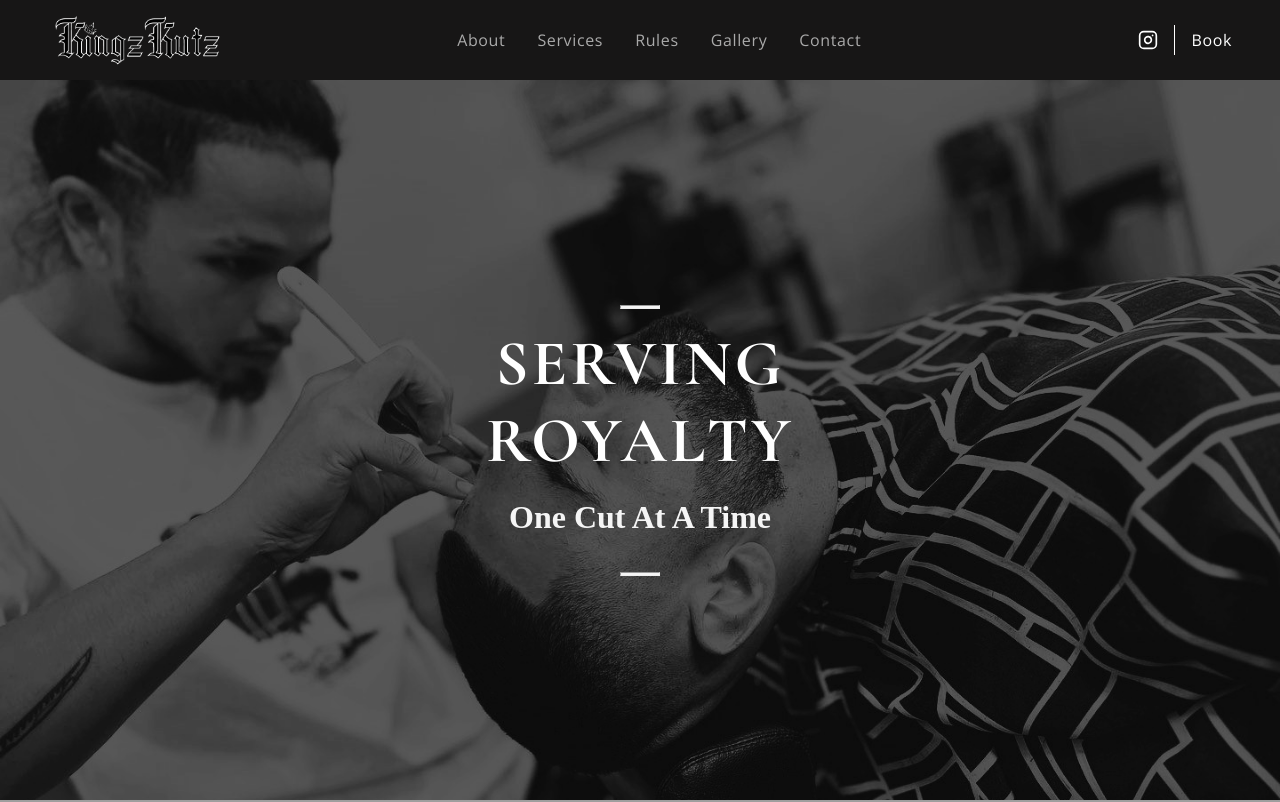
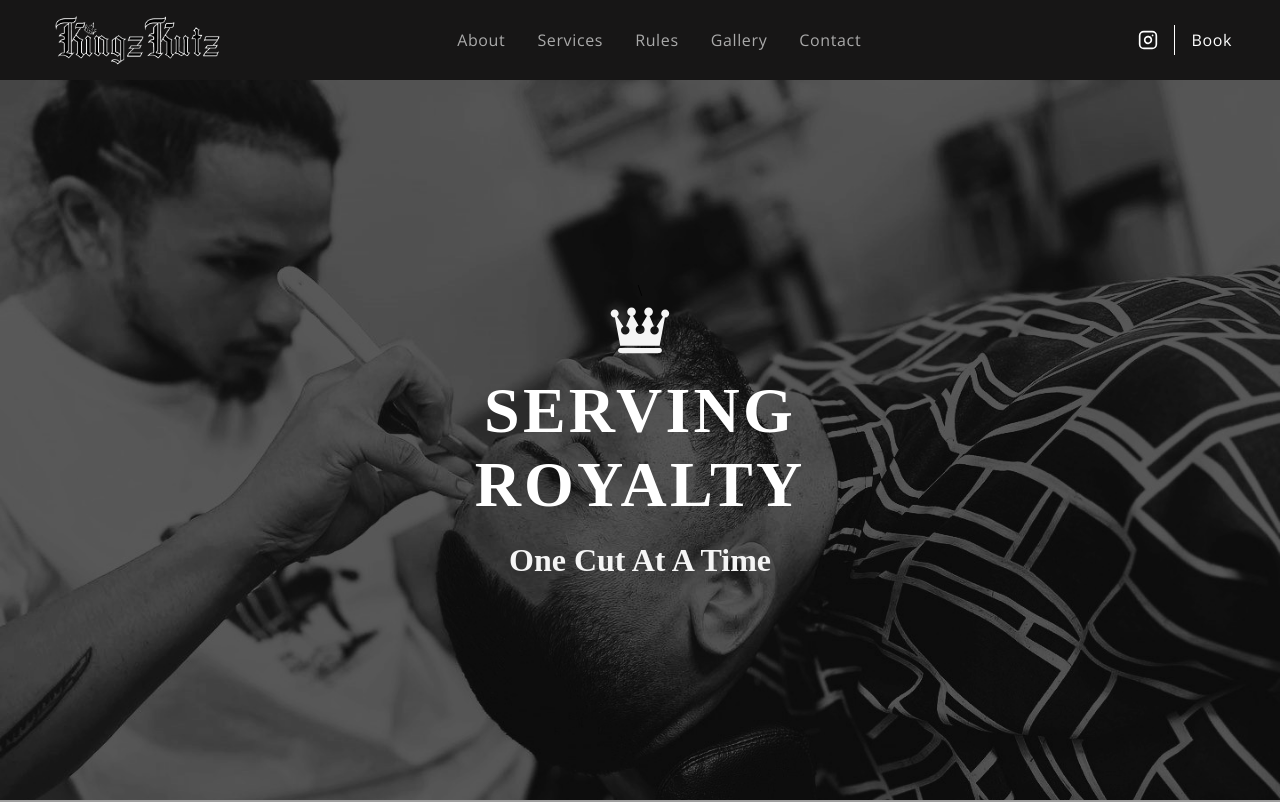
Before and after one commit to JuanTwo779/kingz-kutz-v2, a React (Create React App) app: page / in a window 1280 px wide. Shown: the top 802 px of the page. Built offline with nearby package versions, Linux system fonts and the light colour scheme; grey boxes are pictures that could not be loaded; a web font is replaced by a local one.

Commit message:
text changes and crown icon

```diff
--- a/src/container/Hero/Hero.css
+++ b/src/container/Hero/Hero.css
@@ -12,11 +12,12 @@
 }
 
 .app__hero-h1 {
-     font-family: var(--font-eight);
+     font-family: var(--font-base);
      color: var(--color-white);
      font-weight: 700;
      letter-spacing: 0.05em;
      font-size: 4rem;
+     margin-top: 10px;
      margin-left: 20rem;
      margin-right: 20rem;
      text-transform: uppercase;
@@ -42,27 +43,6 @@
      width: auto;
 }
 
-.style-eight {
-     overflow: visible;
-     padding: 0;
-     border: none;
-     border-top: medium double var(--color-accent);
-     color: var(--color-white);
-     text-align: center;
-     width: 50%;
- }
-
- .style-eight:after {
-      content: "ℤ";
-      display: inline-block;
-     position: relative;
-     top: -0.7em;
-     font-size: 1.5em;
-     padding: 0 0.7em;
-     color: var(--color-white);
-     font-weight: bold;
- }
-
 .app__hero-desc{
      margin: 0 0 1.5rem 0;
      width: 40%;
@@ -73,17 +53,9 @@
         0 -0.07em black;
 }
 
-.app__hero-bar {
-     /* overflow: visible;  */
-     padding: 0;
-     /* border: none; */
-     /* border-top: medium double var(--color-whitesmoke); */
-     color: var(--color-white);
-     background: var(--color-whitesmoke);
-     text-align: center;
-     width: 2.5rem;
-     height: 4px;
-     margin: 1rem;
+.app__hero-info svg {
+     color: var(--color-whitesmoke);
+     font-size: 4em;
 }
 
 @media screen and (max-width: 650px) {
--- a/src/container/Hero/Hero.jsx
+++ b/src/container/Hero/Hero.jsx
@@ -1,14 +1,16 @@
 import React from 'react';
+import { LuCrown } from "react-icons/lu";
+import { GiCrown } from "react-icons/gi";
+import { GiQueenCrown } from "react-icons/gi";
 
 import './Hero.css';
 
 const Hero = () => (
      <div className='app__hero-2' id='hero'>
-          <div className='app__hero-info'>
-               <hr className='app__hero-bar'/>
+          <div className='app__hero-info'>\
+               <GiQueenCrown />
                <h1 className='app__hero-h1'>Serving royalty</h1>
                <h2 className='app__hero-h2'>One cut at a time</h2>
-               <hr className='app__hero-bar'/>
 
           </div>
      </div>
```
